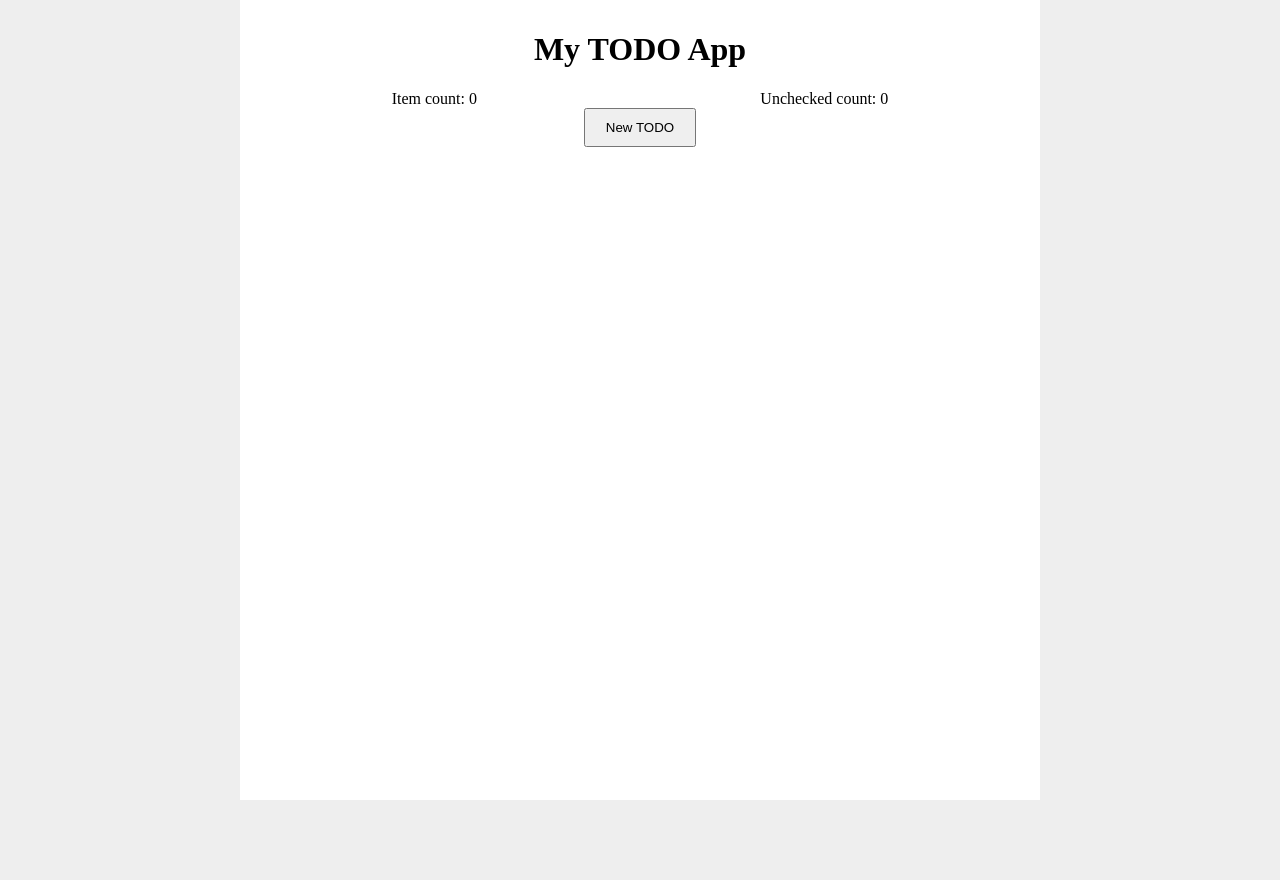
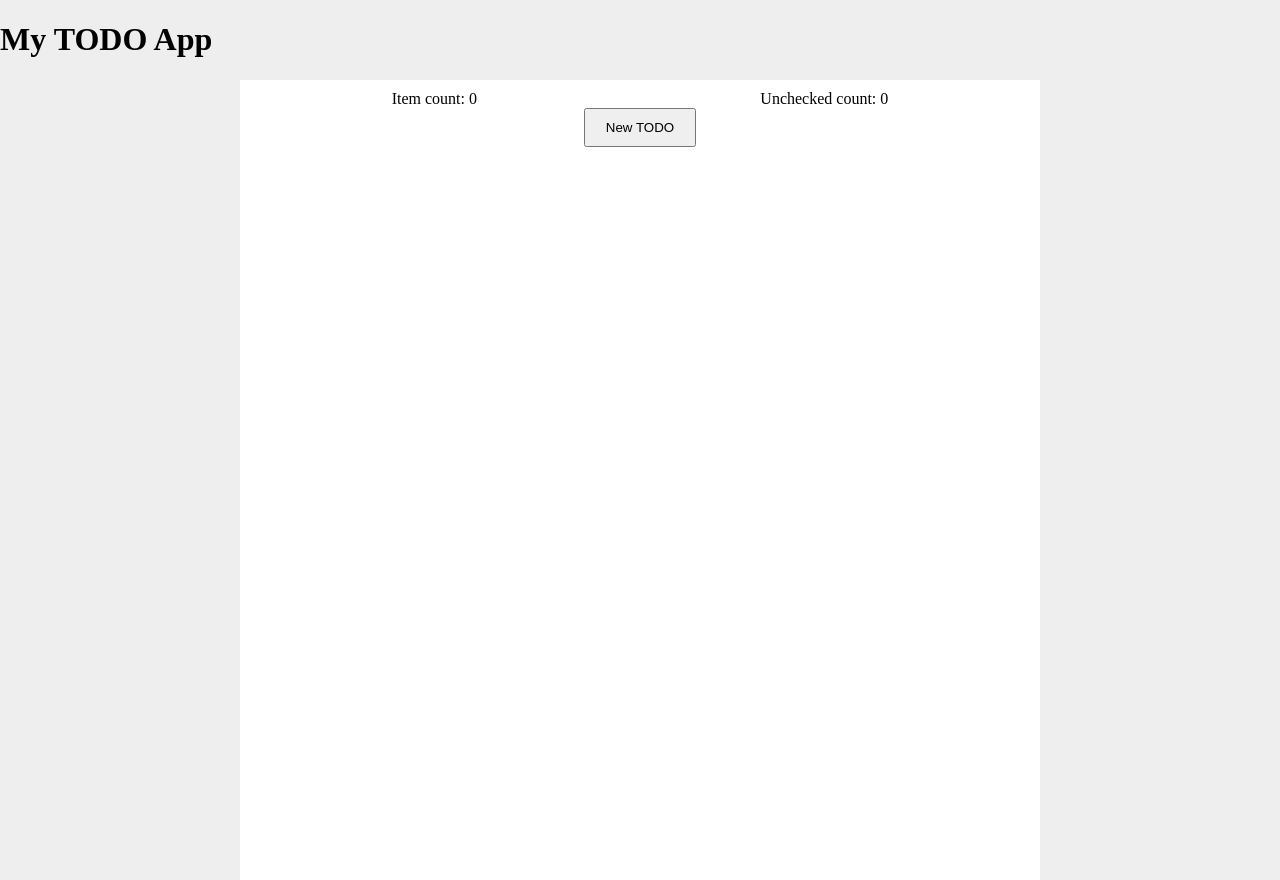
Before and after one commit to diopabou/Edx-Cs50-Mobil-App-project1, a website built with Parcel: page index.html in a window 1280 px wide. Before the commit the page ends 800 px from the top, so only its background shows below. Built offline with nearby package versions, Linux system fonts and the light colour scheme.

Commit message:
Refactoring
Refactoring the index page for using sementic tag

```diff
--- a/index.html
+++ b/index.html
@@ -7,8 +7,12 @@
 </head>
 
 <body>
+	<header>
+				<h1 class="center">My TODO App</h1>
+	</header>
+
 	<div class="container center">
-		<h1 class="center title">My TODO App</h1>
+
 		<div class="flow-right controls">
 			<span>Item count: <span id="item-count">0</span></span>
 			<span>Unchecked count: <span id="unchecked-count">0</span></span>
```
